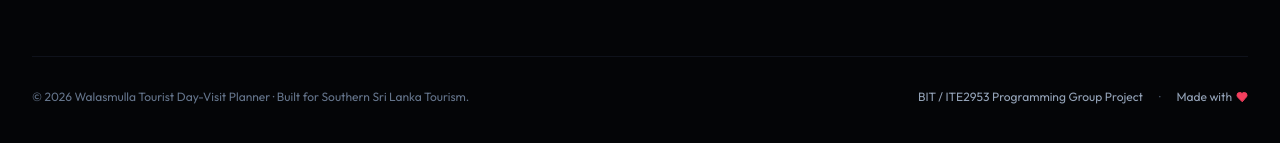
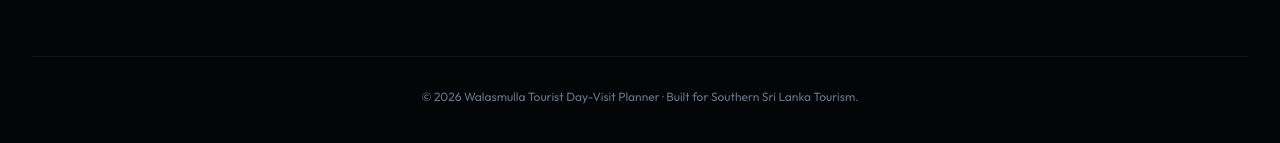
Before and after one commit to heshan123vitharana/walasmulla-tourist-planner, a React (Vite) app in the folder client/: page / in a window 1280 px wide. Shown: the part 6046-6189 px from the top of the page. Built offline with nearby package versions, Linux system fonts and the light colour scheme; no server answers.

Commit message:
feat: add Footer component with branding, quick links, and visitor information

```diff
--- a/client/src/components/Footer.jsx
+++ b/client/src/components/Footer.jsx
@@ -3,7 +3,7 @@
  */
 import { Link } from 'react-router-dom';
 import {
-  Compass, MapPin, Calendar, Heart, Shield, Clock,
+  Compass, MapPin, Calendar, Shield, Clock,
   ExternalLink, Sparkles, Navigation, PhoneCall
 } from 'lucide-react';
 
@@ -112,19 +112,10 @@ export default function Footer() {
         </div>
 
         {/* Bottom divider and copyright */}
-        <div className="mt-14 pt-8 border-t border-surface-border/50 flex flex-col sm:flex-row items-center justify-between gap-4 text-xs text-slate-500">
+        <div className="mt-14 pt-8 border-t border-surface-border/50 flex flex-col items-center justify-center text-center text-xs text-slate-500">
           <p>
             © {new Date().getFullYear()} Walasmulla Tourist Day-Visit Planner · Built for Southern Sri Lanka Tourism.
           </p>
-          <div className="flex items-center gap-4">
-            <span className="inline-flex items-center gap-1.5 text-slate-400">
-              BIT / ITE2953 Programming Group Project
-            </span>
-            <span className="text-slate-600">·</span>
-            <span className="inline-flex items-center gap-1 text-slate-400">
-              Made with <Heart size={12} className="text-rose-500 fill-rose-500" />
-            </span>
-          </div>
         </div>
 
         {/* Giant Watermark Typography matching Reference UI - 100% Vector Responsive */}
```
